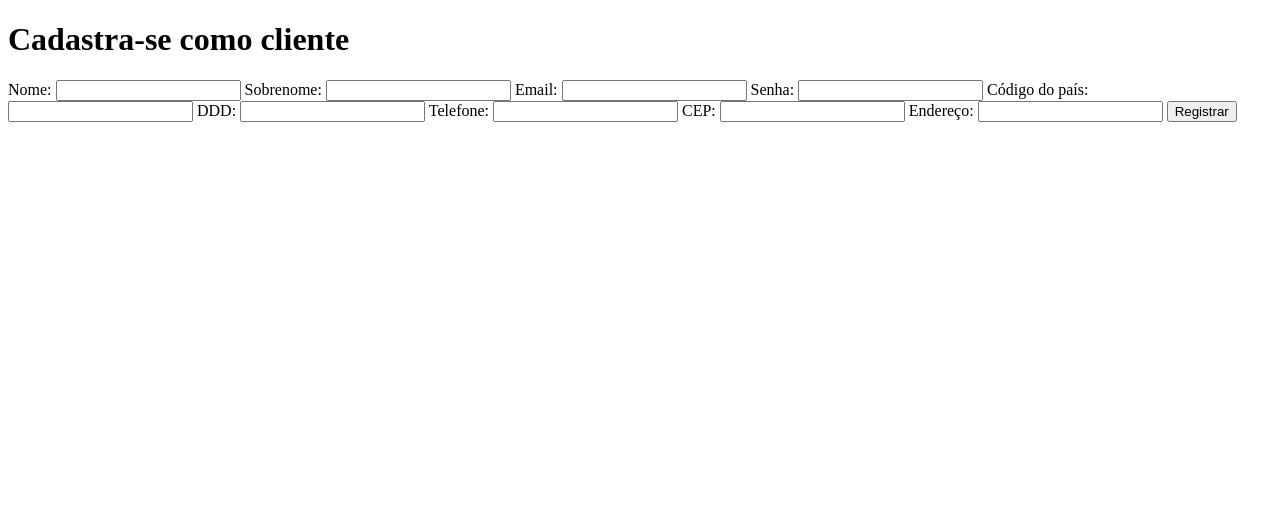
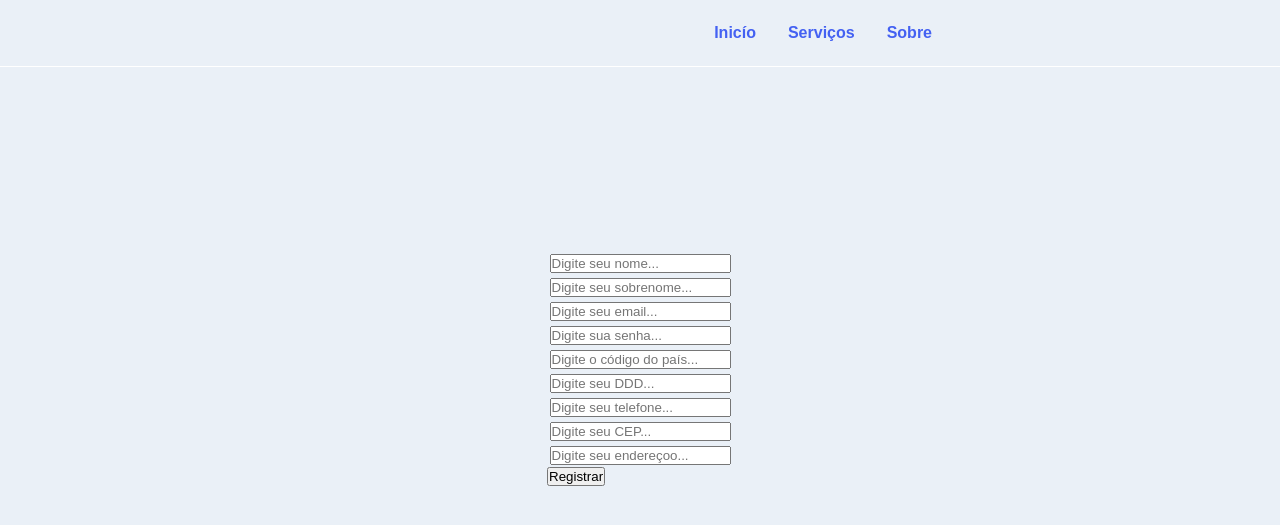
Before and after one commit to DaviArgemiro/Sematec-IFPB, a Django app: page /registrar/cliente/ in a window 1280 px wide. Shown: the top 525 px of the page. Run offline with Django 4.2, Linux system fonts and the light colour scheme.

Commit message:
Várias adições

```diff
--- a/backend/telemed/app_telemed/forms.py
+++ b/backend/telemed/app_telemed/forms.py
@@ -37,15 +37,16 @@ class MedicoFormRegister(forms.Form):
 		medico.save()
 
 class ClienteFormRegister(forms.Form):
-	primeiro_nome = forms.CharField(label='Nome', required=True)
-	segundo_nome = forms.CharField(label='Sobrenome', required=True)
-	login = forms.CharField(label='Email', required=True)
-	senha = forms.CharField(label='Senha', required=True, widget=forms.PasswordInput(), strip=False)
-	num_pais = forms.CharField(label='Código do país', required=True, max_length = 3)
-	num_ddd = forms.CharField(label='DDD', required=True, max_length = 3)
-	num_telefone = forms.CharField(label='Telefone', required=True, max_length = 15)
-	cep = forms.CharField(label='CEP', required=True, max_length = 10)
-	endereco = forms.CharField(label='Endereço', required=True, max_length = 50)
+	wdgt = forms.TextInput(attrs={'class':'input-text', 'placeholder':'Digite sua senha...','type':'password'})
+	primeiro_nome = forms.CharField(label='',required=True, widget=forms.TextInput(attrs={'class':'input-text', 'placeholder': 'Digite seu nome...'}))
+	segundo_nome = forms.CharField(label='', required=True, widget=forms.TextInput(attrs={'class':'input-text', 'placeholder': 'Digite seu sobrenome...'}))
+	login = forms.CharField(label='', required=True, widget=forms.TextInput(attrs={'class':'input-text', 'placeholder': 'Digite seu email...'}))
+	senha = forms.CharField(label='', required=True, widget=wdgt, strip=False)
+	num_pais = forms.CharField(label='', required=True, max_length = 3, widget=forms.TextInput(attrs={'class':'input-text', 'placeholder': 'Digite o código do país...'}))
+	num_ddd = forms.CharField(label='', required=True, max_length = 3, widget=forms.TextInput(attrs={'class':'input-text', 'placeholder': 'Digite seu DDD...'}))
+	num_telefone = forms.CharField(label='', required=True, max_length = 15, widget=forms.TextInput(attrs={'class':'input-text', 'placeholder': 'Digite seu telefone...'}))
+	cep = forms.CharField(label='', required=True, max_length = 10, widget=forms.TextInput(attrs={'class':'input-text', 'placeholder': 'Digite seu CEP...'}))
+	endereco = forms.CharField(label='', required=True, max_length = 50, widget=forms.TextInput(attrs={'class':'input-text', 'placeholder': 'Digite seu endereçoo...'}))
 
 	def save(self):
 		data = self.cleaned_data
@@ -65,8 +66,8 @@ class ClienteFormRegister(forms.Form):
 		cliente.save()
 
 class LoginForm(forms.Form):
-	username = forms.CharField(label='', required=True)
-	senha = forms.CharField(label='', strip=False, widget=forms.PasswordInput(), required=True)
+	username = forms.CharField(label='', required=True, widget=forms.TextInput(attrs={'placeholder':'Digite seu email...'}))
+	senha = forms.CharField(label='', strip=False, widget=forms.TextInput(attrs={'placeholder':'Digite sua senha...', 'type':'password'}), required=True)
 
 	def login(self, request):
 		data = self.cleaned_data
--- a/backend/telemed/app_telemed/static/css/login.css
+++ b/backend/telemed/app_telemed/static/css/login.css
@@ -73,6 +73,10 @@ body {
   justify-content: space-around;
 }
 
+input.input-text {
+  margin: 2.5px;
+}
+
 .mensagem {
   display: flex;
   flex-direction: column;
--- a/backend/telemed/app_telemed/static/css/style.css
+++ b/backend/telemed/app_telemed/static/css/style.css
@@ -38,6 +38,7 @@ a.logo{
   letter-spacing: 1px;
   color:white;
 }
+
 
 #home {
   height: calc(88.5vh - 20px);
--- a/backend/telemed/app_telemed/templates/home_cliente.html
+++ b/backend/telemed/app_telemed/templates/home_cliente.html
@@ -7,5 +7,6 @@
 </head>
 <body>
 	<h1>Olá Cliente {{ nome }}</h1>
+	<a href="{% url 'logout' %}"><button>Sair da conta</button></a>
 </body>
 </html>
--- a/backend/telemed/app_telemed/templates/registrar_cliente.html
+++ b/backend/telemed/app_telemed/templates/registrar_cliente.html
@@ -1,22 +1,29 @@
+{% load static %}
+
 <!DOCTYPE html>
 <html lang="pt-br">
 <head>
 	<meta charset="UTF-8">
 	<meta name="viewport" content="width=device-width, initial-scale=1.0">
+	<link rel="stylesheet" type="text/css" href="{% static 'css/login.css' %}">
 	<title>Registre-se</title>
 </head>
 <body>
+	<div class="navbar-container">
+    <div class="menu">
+      <a href="/">Inicío</a>
+      <a href="/#servicos">Serviços</a>
+      <a href="/#about">Sobre</a>
+    </div>
+  </div>
 	<div class="container">
-		<h1>Cadastra-se como cliente</h1>
+			<form action="{% url 'registrar_cliente' %}" method="POST" autocomplete="off">
+				{% csrf_token %}
 
-		<form action="{% url 'registrar_cliente' %}" method="POST" autocomplete="off">
-			{% csrf_token %}
+				{{ form.as_p }}
 
-			{{ form }}
-
-			<button type="submit">Registrar</button>
-
-		</form>
+				<button type="submit">Registrar</button>
+			</form>
 	</div>
 </body>
 </html>
--- a/backend/telemed/app_telemed/urls.py
+++ b/backend/telemed/app_telemed/urls.py
@@ -6,5 +6,6 @@ urlpatterns = [
     path('', views.index, name='index'),
     path('login/', views.login, name='login'),
     path('registrar/medico/', views.registrar_medico, name='registrar_medico'),
-    path('registrar/cliente/', views.registrar_cliente, name='registrar_cliente')
+    path('registrar/cliente/', views.registrar_cliente, name='registrar_cliente'),
+    path('logout', views.logout_view, name='logout')
 ]
--- a/backend/telemed/app_telemed/views.py
+++ b/backend/telemed/app_telemed/views.py
@@ -1,6 +1,7 @@
 from django.shortcuts import render, redirect
 from .forms import MedicoFormRegister, ClienteFormRegister, LoginForm
 from .models import Medico, Cliente
+from django.contrib.auth import logout
 
 # Create your views here.
 
@@ -23,6 +24,10 @@ def index(request):
 			return render(request, 'home_cliente.html', context)
 
 	return render(request, 'index.html')
+
+def logout_view(request):
+    logout(request)
+    return redirect('/')
 
 def login(request):
 	formulario = LoginForm(request.POST or None)
```
Also changed, not shown: backend/telemed/app_telemed/models.py (+11 -0 lines), backend/telemed/app_telemed/templates/registrar_medico.html (+11 -2 lines), backend/telemed/app_telemed/admin.py (line endings or trailing spaces), backend/telemed/app_telemed/migrations/0002_consulta.py (added).
